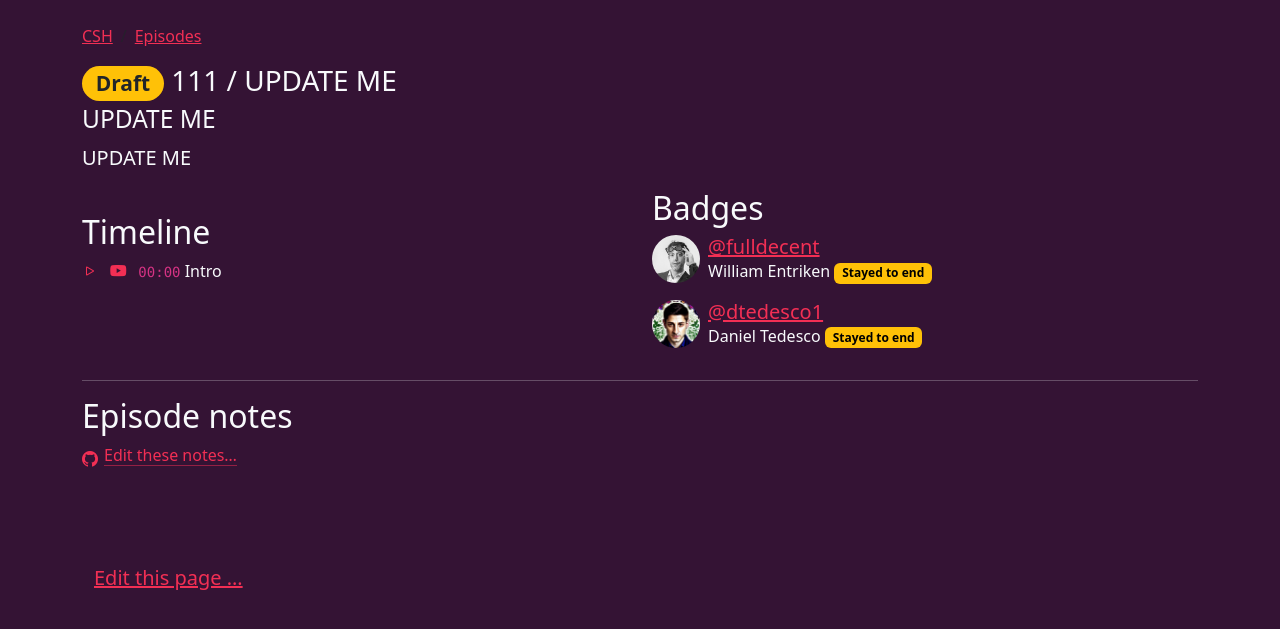
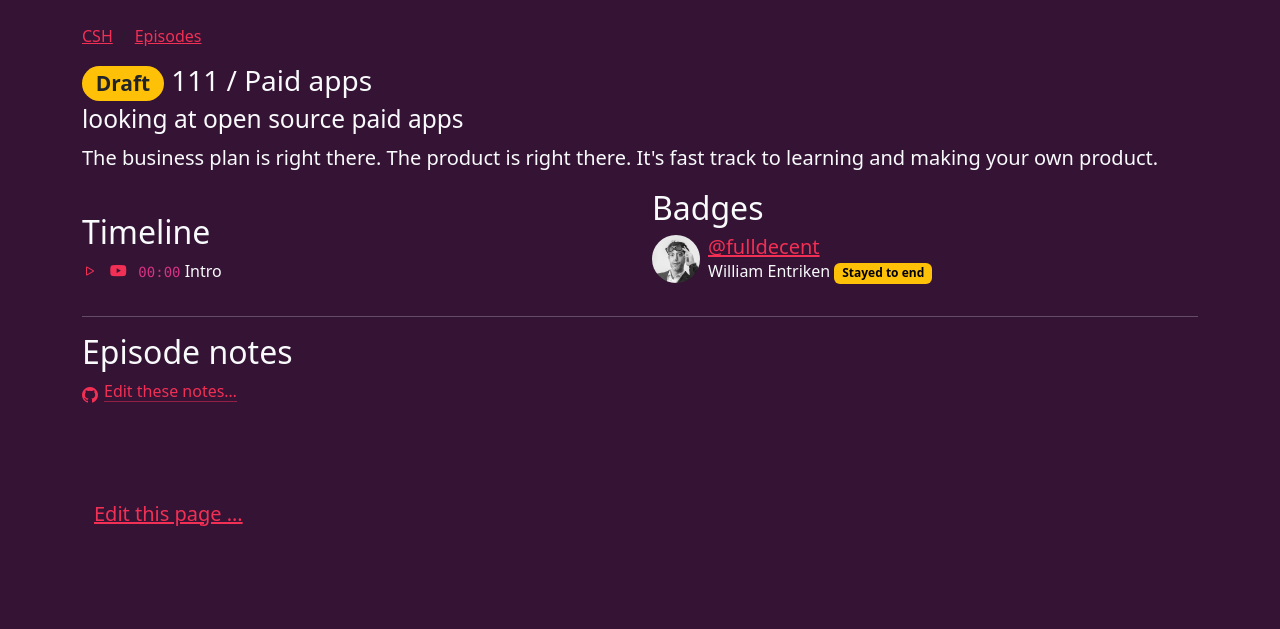
Before and after one commit to community-service/hour.gg, a Jekyll site: the page built from _episodes/2024-01-30-episode-111.md, in a window 1280 px wide. Shown: the top 629 px of the page. Built offline with Jekyll 4.4.1, drawn with Linux system fonts in a browser that asks for light colours.

Commit message:
next episode

```diff
--- a/_episodes/2024-01-23-episode-111.md
+++ b/_episodes/2024-01-30-episode-111.md
@@ -1,11 +1,11 @@
 ---
 posted: false
 guid: "E9465F3B-03AD-489C-80A5-11AA8012ADAD"
-title: UPDATE ME
-subtitle: UPDATE ME
+title: Paid apps
+subtitle: looking at open source paid apps
 # The description can be up to 400 characters
-description: UPDATE ME
-time: "2024-01-23 18:00:00 -0500"
+description: The business plan is right there. The product is right there. It's fast track to learning and making your own product.
+time: "2024-01-30 18:00:00 -0500"
 itunes-explicit: false
 itunes-episode: 111
 itunes-episodeType: full
@@ -29,8 +29,6 @@ itunes-duration: UPDATE ME
 badges:
   - type: stayed-to-end
     participant: "fulldecent"
-  - type: stayed-to-end
-    participant: "dtedesco1"
 ---
 
 <!--end of quick notes-->
```
Also changed, not shown: _episodes/2024-02-06-episode-112.md (renamed from _episodes/2024-01-30-episode-112.md, +1 -3 lines), _episodes/2024-02-13-episode-113.md (renamed from _episodes/2024-02-06-episode-113.md, +1 -3 lines).
